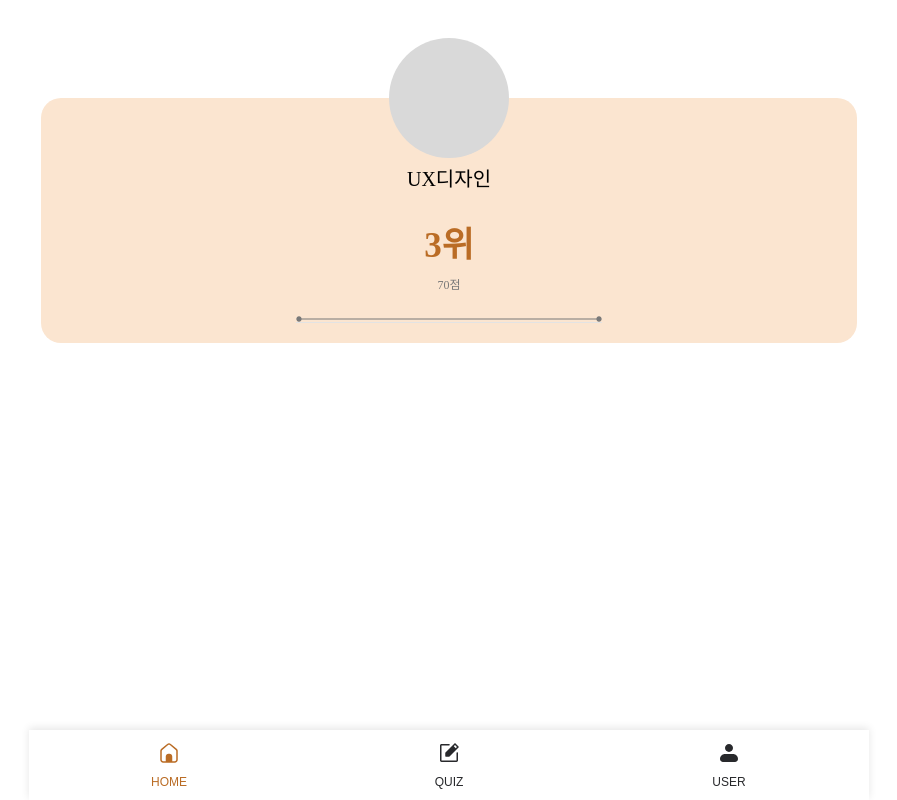
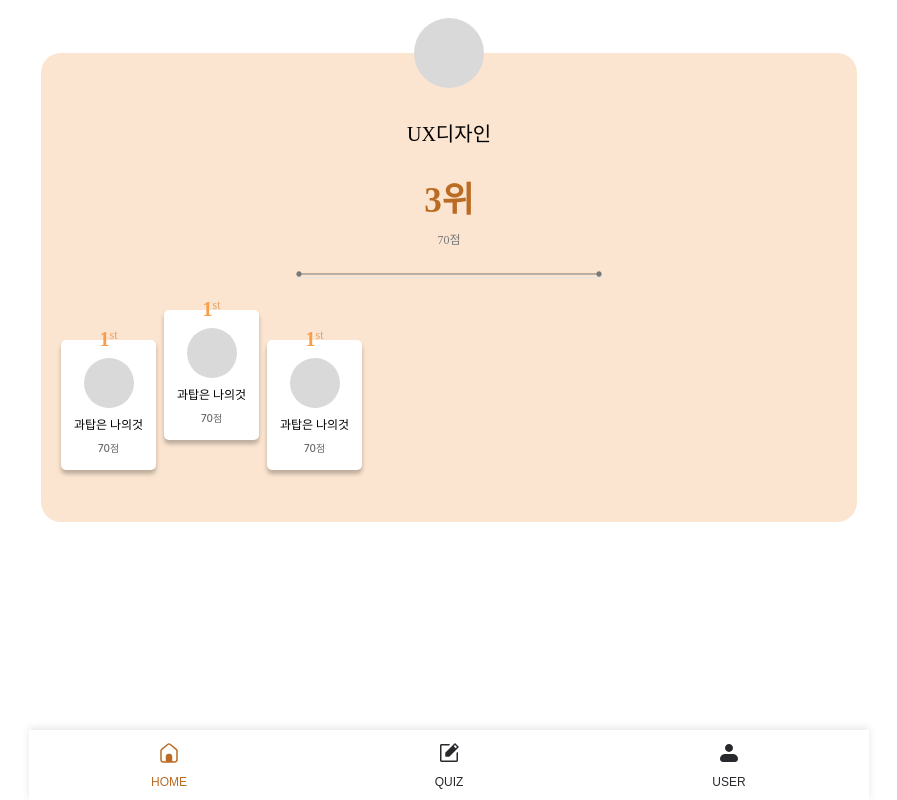
Before and after one commit to crohasang/kuiz, a React (Vite) app: page / in a window 1280 px wide. Shown: the whole page, without its empty margins (191-1088 px from the left). Built offline with nearby package versions, Linux system fonts and the light colour scheme; a web font is replaced by a local one.

Commit message:
feat: flex 컴포넌트 추가 및 랭킹 박스 수정

```diff
--- /dev/null
+++ b/src/components/common/flex/Flex.tsx
@@ -0,0 +1,96 @@
+/** @jsxImportSource @emotion/react */
+import { css } from '@emotion/react';
+import styled from '@emotion/styled';
+import React from 'react';
+
+interface FlexProps extends React.HTMLAttributes<HTMLDivElement> {
+  className?: string;
+  justifyContent?: React.CSSProperties['justifyContent'];
+  alignItems?: React.CSSProperties['alignItems'];
+  gap?: React.CSSProperties['gap'];
+  padding?: React.CSSProperties['padding'];
+  margin?: React.CSSProperties['margin'];
+  borderRadius?: React.CSSProperties['borderRadius'];
+  children: React.ReactNode;
+}
+
+export const Row = React.forwardRef<HTMLDivElement, FlexProps>((props, ref) => {
+  const {
+    justifyContent: justify,
+    alignItems: align,
+    borderRadius: radius,
+    children,
+    ...others
+  } = props;
+
+  return (
+    <Flex ref={ref} {...others} justify={justify} align={align} radius={radius} direction="row">
+      {children}
+    </Flex>
+  );
+});
+
+export const Col = React.forwardRef<HTMLDivElement, FlexProps>((props, ref) => {
+  const {
+    justifyContent: justify,
+    alignItems: align,
+    borderRadius: radius,
+    children,
+    ...others
+  } = props;
+
+  return (
+    <Flex ref={ref} {...others} justify={justify} align={align} radius={radius} direction="column">
+      {children}
+    </Flex>
+  );
+});
+
+interface StyledFlexProps {
+  direction: React.CSSProperties['flexDirection'];
+  justify?: React.CSSProperties['justifyContent'];
+  align?: React.CSSProperties['alignItems'];
+  radius?: React.CSSProperties['borderRadius'];
+  padding?: React.CSSProperties['padding'];
+  margin?: React.CSSProperties['margin'];
+  gap?: React.CSSProperties['gap'];
+}
+
+const Flex = styled.div<StyledFlexProps>`
+  display: flex;
+  flex-direction: ${(props) => props.direction};
+  ${({ align }) =>
+    align &&
+    css`
+      align-items: ${align};
+    `}
+  ${({ justify }) =>
+    justify &&
+    css`
+      justify-content: ${justify};
+    `}
+  ${({ gap }) =>
+    gap &&
+    css`
+      gap: ${gap}px;
+    `}
+  width: 100%;
+  ${({ padding }) =>
+    padding &&
+    css`
+      padding: ${padding};
+    `}
+  ${({ margin }) =>
+    margin &&
+    css`
+      margin: ${margin};
+    `}
+  ${({ radius }) =>
+    radius &&
+    css`
+      border-radius: ${radius};
+    `}
+`;
+
+Row.displayName = 'Row';
+Col.displayName = 'Col';
--- a/src/components/homePage/RoundedBackground.tsx
+++ b/src/components/homePage/RoundedBackground.tsx
@@ -1,24 +1,25 @@
 import { ReactNode } from 'react';
-import styled from "@emotion/styled";
+import styled from '@emotion/styled';
 
 interface RoundedBackgroundProps {
   children: ReactNode;
 }
 
 const BackgroundContainer = styled.div`
+  position: relative;
   width: calc(100% - 24px); // 전체 너비에서 좌우 여백 24px(12px * 2) 제외
-  margin: 98px 12px 0px 12px; // 좌우 12px 여백
+  margin: 53px 12px 0px 12px; // 좌우 12px 여백
   min-height: 100px;
   height: auto;
   flex-shrink: 0;
   border-radius: 20px 20px 20px 20px;
-  background: var(--brown3, #FBE5D0);
+  background: var(--brown3, #fbe5d0);
   padding: 20px;
   box-sizing: border-box;
 
   @media (max-width: 768px) {
     width: calc(100% - 24px); // 모바일에서도 동일하게 적용
-    margin: 98px 12px 0px 12px;
+    margin: 53px 12px 0px 12px;
   }
 `;
 
--- a/src/components/homePage/ellipse/ProfileEllipse.tsx
+++ b/src/components/homePage/ellipse/ProfileEllipse.tsx
@@ -1,10 +1,10 @@
 import styled from '@emotion/styled';
 
-const ProfileEllipse = styled.div`
-  width: 120px;
-  height: 120px;
+const ProfileEllipse = styled.div<{ size?: string }>`
+  width: ${({ size }) => size || '50px'};
+  height: ${({ size }) => size || '50px'};
   border-radius: 50%;
-  background-color: var(--gray1, #D9D9D9);
+  background-color: var(--gray1, #d9d9d9);
 `;
 
 export default ProfileEllipse;
--- a/src/components/homePage/rankingCard/RankingCard.tsx
+++ b/src/components/homePage/rankingCard/RankingCard.tsx
@@ -1,8 +1,9 @@
 /** @jsxImportSource @emotion/react */
 import { css } from '@emotion/react';
 import ProfileEllipse from '../ellipse/ProfileEllipse';
+import { Col, Row } from '../../common/flex/Flex';
 
-interface RankingCardProps {
+interface RankingCardProps extends React.HTMLAttributes<HTMLDivElement> {
   rank: number;
   title: string;
   score: number;
@@ -15,7 +16,7 @@ const getRankSuffix = (rank: number) => {
   return 'th';
 };
 
-export const RankingCard = ({ rank, title, score }: RankingCardProps) => {
+export const RankingCard = ({ rank, title, score, ...rest }: RankingCardProps) => {
   return (
     <div
       css={css`
@@ -24,74 +25,65 @@ export const RankingCard = ({ rank, title, score }: RankingCardProps) => {
         height: 130px;
         flex-shrink: 0;
         border-radius: 5px;
-background: var(--white, #FFF);
+        background: var(--white, #fff);
         box-shadow: 0px 4px 4px 0px rgba(0, 0, 0, 0.25);
       `}
+      {...rest}
+    >
+      <Row
+        css={css`
+          position: absolute;
+          top: -12px;
+          z-index: 2;
+        `}
+        justifyContent="center"
+        alignItems="flex-start"
       >
         <span
           css={css`
-          position: absolute;
-          top: 0;
-          left: 45%;
-          z-index: 2;
-          color: var(--orange0, #FA9D49);
+            color: #fa9d49;
             font-family: 'Pretendard';
-          font-size: 20px;
-          font-style: normal;
+            font-size: 2rem;
             font-weight: 700;
-          line-height: normal;`}>
+          `}
+        >
           {rank}
         </span>
         <span
           css={css`
-          position: absolute;
-          top: 10px;
-          left: 60%;
             font-family: 'Pretendard';
-          font-size: 20px;
-          color: #E4A166;
-          z-index: 2;
+            font-size: 1.2rem;
+            color: #e4a166;
           `}
         >
           {getRankSuffix(rank)}
         </span>
-      <div
-        css={css`
-          position: relative;
-          background: white;
-          border-radius: 16px;
-          padding: 24px;
-          box-shadow: 0 4px 8px rgba(0, 0, 0, 0.1);
-          display: flex;
-          flex-direction: column;
-          align-items: center;
-          gap: 16px;
-        `}
-      >
+      </Row>
+
+      <Col alignItems="center" gap={7} padding={'18px 0 20px'}>
         <ProfileEllipse />
-        <h3
+        <span
           css={css`
             color: #000;
             text-align: center;
             font-family: 'LeeSeoyun';
-            font-size: 12px;
+            font-size: 1.2rem;
             font-style: normal;
             font-weight: 400;
-            line-height: normal;
           `}
         >
           {title}
-        </h3>
+        </span>
         <span
           css={css`
-            font-size: 24px;
+            font-size: 1rem;
             color: #666;
             font-weight: 500;
           `}
         >
           {score}점
         </span>
-      </div>
+      </Col>
     </div>
   );
 };
--- a/src/pages/HomePage.tsx
+++ b/src/pages/HomePage.tsx
@@ -5,29 +5,29 @@ import ProfileEllipse from '../components/homePage/ellipse/ProfileEllipse';
 import Line from '../assets/line.svg?react';
 import RankingCard from '../components/homePage/rankingCard/RankingCard';
 import { Container } from '../components/common/container/Container';
+import { Col, Row } from '../components/common/flex/Flex';
 
 const HomePage = () => {
   return (
     <Container>
-      <div
+      <Col
         css={css`
           position: relative;
-          width: 100%;
-          display: flex;
-          flex-direction: column;
-          align-items: center;
         `}
+        alignItems="center"
       >
+        <RoundedBackground>
           <div
             css={css`
               position: absolute;
-            top: 38px;
+              top: -35px;
+              left: 50%;
+              transform: translateX(-50%);
               z-index: 2;
             `}
           >
-          <ProfileEllipse />
+            <ProfileEllipse size="70px" />
           </div>
-        <RoundedBackground>
           <div
             css={css`
               margin-top: 45px;
@@ -79,15 +79,20 @@ const HomePage = () => {
           >
             <Line />
           </div>
-          <div>
-            {/* <RankingCard
+          <Row padding={'62px 0 32px'} gap={8}>
+            <RankingCard rank={1} title="과탑은 나의것" score={70} />
+            <RankingCard
+              css={css`
+                margin-top: -30px;
+              `}
               rank={1}
-              title='과탑은 나의것'
+              title="과탑은 나의것"
               score={70}
-              /> */}
-          </div>
+            />
+            <RankingCard rank={1} title="과탑은 나의것" score={70} />
+          </Row>
         </RoundedBackground>
-      </div>
+      </Col>
     </Container>
   );
 };
--- a/src/pages/QuizPage/quizMain_styles.ts
+++ b/src/pages/QuizPage/quizMain_styles.ts
@@ -14,7 +14,7 @@ export const TopBackground = styled.div`
 
 export const BottomBackground = styled.div`
   position: absolute;
-  bottom: -10%;
+  bottom: -5%;
   left: 50%;
   width: 200%;
   height: 70%;
@@ -33,12 +33,11 @@ export const BottomBackground = styled.div`
   }
 `;
 
-export const Title = styled.h1`
+export const Title = styled.span`
   font-family: LeeSeoyoon;
   color: #ffffff;
   font-size: 1.8rem;
   text-align: center;
-  margin-bottom: 30px;
   font-family: 'LeeSeoyun';
 
   @media screen and (min-width: 1200px) {
@@ -57,7 +56,7 @@ export const Button = styled.button<{ level: string }>`
   color: #ffffff;
   background: #f4a261;
   border: none;
-  border-radius: 10px;
+  border-radius: 5px;
   box-shadow: 0px 4px 6px rgba(0, 0, 0, 0.1);
   cursor: pointer;
   transition: all 0.3s ease;
@@ -75,15 +74,14 @@ export const Button = styled.button<{ level: string }>`
 `;
 
 export const FloatingButton = styled.button`
-  position: fixed; /* 화면 고정 */
-  bottom: 80px; /* 하단 여백 */
+  position: absolute; /* 화면 고정 */
+  bottom: 15px; /* 하단 여백 */
   right: 20px; /* 오른쪽 여백 */
-  width: 56px; /* 버튼 크기 */
-  height: 56px;
+  padding: 8px; /* 내부 여백 */
   border-radius: 50%; /* 원형 버튼 */
   background-color: #f4a261; /* 버튼 배경색 */
   border: none; /* 테두리 제거 */
-  box-shadow: 0px 4px 8px rgba(0, 0, 0, 0.2); /* 그림자 효과 */
+  filter: drop-shadow(2px 4px 4px rgba(0, 0, 0, 0.25));
   display: flex;
   justify-content: center;
   align-items: center;
```
Lines whose indentation alone changed are shown as unchanged.
